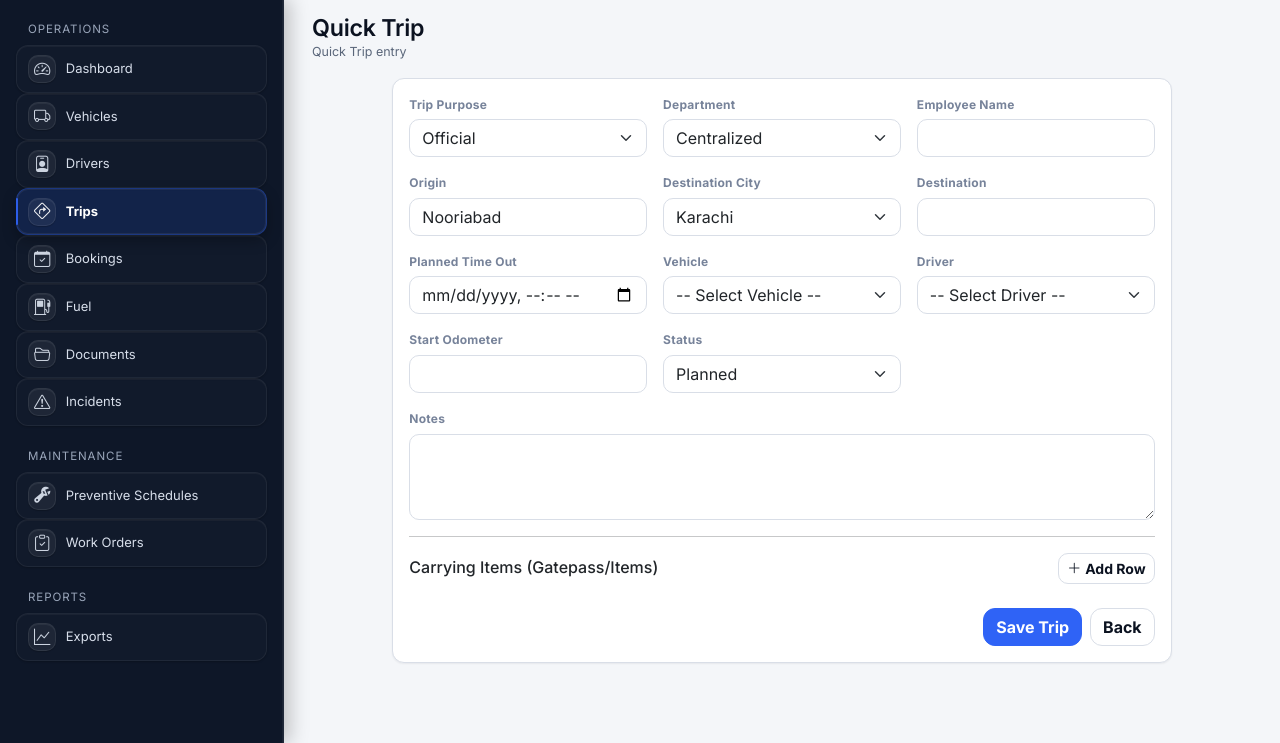
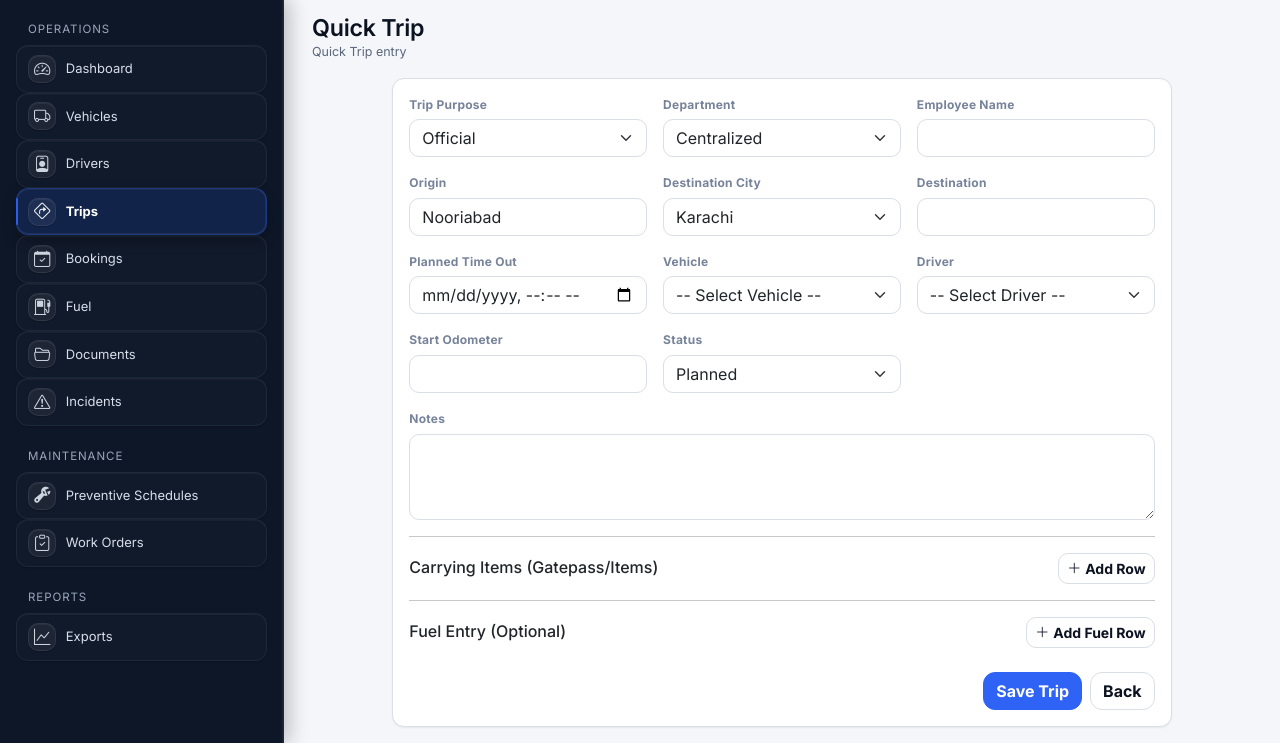
Before and after one commit to Bilalkhawaja001/fleet-management, a Flask app: page /trips/new in a window 1280 px wide. Shown: the part 57-800 px from the top of the page. Run offline with Flask 3, Linux system fonts and the light colour scheme; the visitor is signed in with stand-in values (Sample User, id 1); data that the repository does not hold is empty.

Commit message:
Merge trip workflow updates with fuel rows and tests

```diff
--- a/app/blueprints/trips/forms.py
+++ b/app/blueprints/trips/forms.py
@@ -43,7 +43,7 @@ class TripForm(FlaskForm):
     )
 
     department = SelectField("Department", choices=DEPARTMENTS, validators=[DataRequired()])
-    employee_name = StringField("Employee Name", validators=[DataRequired(), Length(min=2, max=120)])
+    employee_name = StringField("Employee Name", validators=[Optional(), Length(max=120)])
 
     origin = StringField("Origin", validators=[DataRequired(), Length(min=2, max=120)], default="Nooriabad")
     destination_city = SelectField("Destination City", choices=CITIES, validators=[DataRequired()])
@@ -52,7 +52,7 @@ class TripForm(FlaskForm):
     time_out = DateTimeLocalField("Planned Time Out", validators=[DataRequired()], format="%Y-%m-%dT%H:%M")
 
     vehicle_id = SelectField("Vehicle", coerce=int, validators=[DataRequired()])
-    driver_id = SelectField("Driver", coerce=int, validators=[DataRequired()])
+    driver_id = SelectField("Driver", coerce=int, validators=[Optional()])
     odometer_start = IntegerField("Start Odometer", validators=[DataRequired(), NumberRange(min=0)])
 
     notes = TextAreaField("Notes", validators=[Optional(), Length(max=1000)])
--- a/app/blueprints/trips/routes.py
+++ b/app/blueprints/trips/routes.py
@@ -1,11 +1,11 @@
 from datetime import date, datetime, time
-from decimal import Decimal
+from decimal import Decimal, InvalidOperation
 
 from flask import Blueprint, flash, jsonify, redirect, render_template, request, url_for
 from flask_login import login_required
 
 from ...extensions import db
-from ...models import FuelEntry, Role, Trip, TripExpense, TripExpenseType, TripItem, ItemOwnership, ItemUom, ItemReturnType, TripStatus, UsageType, Vehicle, Driver
+from ...models import FuelEntry, FuelEntryStatus, Role, Trip, TripExpense, TripExpenseType, TripItem, ItemOwnership, ItemUom, ItemReturnType, TripStatus, UsageType, Vehicle, Driver
 from ...rbac import role_required
 from .expense_forms import TripExpenseForm
 from .forms import EndTripForm, TripForm
@@ -22,7 +22,7 @@ def _fill_choices(form: TripForm):
 
 
 def _editable_statuses():
-    return {TripStatus.ASSIGNED, TripStatus.IN_TRANSIT}
+    return {TripStatus.PLANNED, TripStatus.ASSIGNED, TripStatus.IN_TRANSIT}
 
 
 def _parse_trip_items_or_error():
@@ -97,6 +97,81 @@ def _parse_trip_items_or_error():
     return rows, None
 
 
+def _parse_trip_fuel_rows_or_error():
+    fuel_datetimes = request.form.getlist("fuel_datetime[]")
+    fuel_types = request.form.getlist("fuel_type[]")
+    liters_values = request.form.getlist("fuel_liters[]")
+    rate_values = request.form.getlist("fuel_rate[]")
+    amount_values = request.form.getlist("fuel_amount[]")
+    notes_values = request.form.getlist("fuel_notes[]")
+
+    rows = []
+    fuel_row_count = max(
+        len(fuel_datetimes), len(fuel_types), len(liters_values), len(rate_values), len(amount_values), len(notes_values)
+    )
+
+    for i in range(fuel_row_count):
+        dt_raw = (fuel_datetimes[i] if i < len(fuel_datetimes) else "").strip()
+        fuel_type = (fuel_types[i] if i < len(fuel_types) else "").strip().lower()
+        liters_raw = (liters_values[i] if i < len(liters_values) else "").strip()
+        rate_raw = (rate_values[i] if i < len(rate_values) else "").strip()
+        amount_raw = (amount_values[i] if i < len(amount_values) else "").strip()
+        notes_raw = (notes_values[i] if i < len(notes_values) else "").strip()
+
+        if not any([dt_raw, fuel_type, liters_raw, rate_raw, amount_raw, notes_raw]):
+            continue
+
+        if not liters_raw:
+            return None, f"Liters are required at fuel row {i + 1}"
+
+        try:
+            liters = Decimal(liters_raw)
+        except InvalidOperation:
+            return None, f"Invalid liters at fuel row {i + 1}"
+
+        if liters <= 0:
+            return None, f"Liters must be > 0 at fuel row {i + 1}"
+
+        rate = None
+        if rate_raw:
+            try:
+                rate = Decimal(rate_raw)
+            except InvalidOperation:
+                return None, f"Invalid rate at fuel row {i + 1}"
+            if rate < 0:
+                return None, f"Rate must be >= 0 at fuel row {i + 1}"
+
+        amount = None
+        if amount_raw:
+            try:
+                amount = Decimal(amount_raw)
+            except InvalidOperation:
+                return None, f"Invalid amount at fuel row {i + 1}"
+            if amount < 0:
+                return None, f"Amount must be >= 0 at fuel row {i + 1}"
+
+        if amount is None and rate is not None:
+            amount = (rate * liters).quantize(Decimal("0.01"))
+
+        try:
+            fuel_dt = datetime.fromisoformat(dt_raw) if dt_raw else datetime.now()
+        except ValueError:
+            return None, f"Invalid fuel date/time at row {i + 1}"
+
+        rows.append(
+            {
+                "fuel_datetime": fuel_dt,
+                "fuel_type": fuel_type,
+                "liters": liters,
+                "rate": rate,
+                "amount": amount,
+                "notes": notes_raw,
+            }
+        )
+
+    return rows, None
+
+
 @bp.get("/")
 @login_required
 def trip_list():
@@ -136,18 +211,20 @@ def trip_create():
         if (form.vehicle_id.data or 0) == 0:
             flash("Vehicle is required", "danger")
             return render_template("trips/trip_form.html", form=form, title="Quick Trip")
-        if (form.driver_id.data or 0) == 0:
-            flash("Driver is required", "danger")
-            return render_template("trips/trip_form.html", form=form, title="Quick Trip")
 
         item_rows, item_err = _parse_trip_items_or_error()
         if item_err:
             flash(item_err, "danger")
             return render_template("trips/trip_form.html", form=form, title="Quick Trip")
 
+        fuel_rows, fuel_err = _parse_trip_fuel_rows_or_error()
+        if fuel_err:
+            flash(fuel_err, "danger")
+            return render_template("trips/trip_form.html", form=form, title="Quick Trip")
+
         t = Trip(
             vehicle_id=form.vehicle_id.data,
-            driver_id=form.driver_id.data,
+            driver_id=(form.driver_id.data or 0) or None,
             odometer_start=form.odometer_start.data,
             time_out=form.time_out.data,
             usage_type=UsageType(form.usage_type.data).value,
@@ -164,6 +241,30 @@ def trip_create():
 
         for row in item_rows:
             db.session.add(TripItem(trip_id=t.id, **row))
+
+        for idx, row in enumerate(fuel_rows, start=1):
+            fuel_note_parts = []
+            if row["fuel_type"]:
+                fuel_note_parts.append(f"Fuel Type: {row['fuel_type'].title()}")
+            if row["notes"]:
+                fuel_note_parts.append(row["notes"])
+            fuel_notes = " | ".join(fuel_note_parts) if fuel_note_parts else None
+
+            db.session.add(
+                FuelEntry(
+                    vehicle_id=t.vehicle_id,
+                    driver_id=t.driver_id,
+                    trip_id=t.id,
+                    slip_no=f"TRIP-{t.id}-{idx}-{int(row['fuel_datetime'].timestamp())}",
+                    fuel_date=row["fuel_datetime"].date(),
+                    liters=row["liters"],
+                    rate=row["rate"],
+                    amount=row["amount"],
+                    fuel_purpose=(t.usage_type.value if hasattr(t.usage_type, "value") else str(t.usage_type or UsageType.OFFICIAL.value)),
+                    status=FuelEntryStatus.PENDING,
+                    reject_reason=fuel_notes,
+                )
+            )
 
         db.session.commit()
         flash("Trip saved", "success")
@@ -201,9 +302,7 @@ def trip_edit(trip_id: int):
         if (form.vehicle_id.data or 0) == 0:
             flash("Vehicle is required", "danger")
             return render_template("trips/trip_form.html", form=form, title=f"Edit Trip #{t.id}")
-        if (form.driver_id.data or 0) == 0:
-            flash("Driver is required", "danger")
-            return render_template("trips/trip_form.html", form=form, title=f"Edit Trip #{t.id}")
+        # Driver is optional in merged trip workflow.
 
         item_rows, item_err = _parse_trip_items_or_error()
         if item_err:
@@ -211,7 +310,7 @@ def trip_edit(trip_id: int):
             return render_template("trips/trip_form.html", form=form, title=f"Edit Trip #{t.id}")
 
         t.vehicle_id = form.vehicle_id.data
-        t.driver_id = form.driver_id.data
+        t.driver_id = (form.driver_id.data or 0) or None
         t.odometer_start = form.odometer_start.data
         t.time_out = form.time_out.data
         t.usage_type = UsageType(form.usage_type.data).value
--- a/app/templates/trips/trip_form.html
+++ b/app/templates/trips/trip_form.html
@@ -40,6 +40,13 @@
           <option value="Spinning"></option>
         </datalist>
 
+        <hr>
+        <div class="d-flex justify-content-between align-items-center mb-2">
+          <h6 class="mb-0">Fuel Entry (Optional)</h6>
+          <button class="btn btn-sm btn-outline-secondary" type="button" id="addFuelRow"><i class="bi bi-plus-lg me-1"></i>Add Fuel Row</button>
+        </div>
+        <div id="fuelRows"></div>
+
         <div class="d-flex gap-2 pt-3 justify-content-end">
           {{ form.submit(class_='btn btn-primary') }}
           <a class="btn btn-outline-secondary" href="{{ url_for('trips.trip_list') }}">Back</a>
@@ -53,6 +60,8 @@
 (function(){
   const rows = document.getElementById('itemRows');
   const addBtn = document.getElementById('addItemRow');
+  const fuelRows = document.getElementById('fuelRows');
+  const addFuelBtn = document.getElementById('addFuelRow');
 
   function toggleCompanyFields(row){
     const own = row.querySelector('select[name="item_ownership[]"]')?.value;
@@ -125,7 +134,72 @@
     toggleCompanyFields(row);
   }
 
+  function nowLocal(){
+    const d = new Date();
+    const pad = n => String(n).padStart(2, '0');
+    return `${d.getFullYear()}-${pad(d.getMonth()+1)}-${pad(d.getDate())}T${pad(d.getHours())}:${pad(d.getMinutes())}`;
+  }
+
+  function addFuelRow(){
+    const row = document.createElement('div');
+    row.className = 'border rounded p-2 mb-2 fuel-row';
+    row.innerHTML = `
+      <div class="row g-2 align-items-end">
+        <div class="col-md-3">
+          <label class="form-label">Fuel Date/Time</label>
+          <input type="datetime-local" name="fuel_datetime[]" class="form-control" value="${nowLocal()}">
+        </div>
+        <div class="col-md-2">
+          <label class="form-label">Fuel Type</label>
+          <select name="fuel_type[]" class="form-select">
+            <option value="">--</option>
+            <option value="petrol">Petrol</option>
+            <option value="diesel">Diesel</option>
+          </select>
+        </div>
+        <div class="col-md-2">
+          <label class="form-label">Liters</label>
+          <input type="number" step="0.01" min="0" name="fuel_liters[]" class="form-control" placeholder="Required if row added">
+        </div>
+        <div class="col-md-2">
+          <label class="form-label">Rate</label>
+          <input type="number" step="0.01" min="0" name="fuel_rate[]" class="form-control" placeholder="Optional">
+        </div>
+        <div class="col-md-2">
+          <label class="form-label">Amount</label>
+          <input type="number" step="0.01" min="0" name="fuel_amount[]" class="form-control" placeholder="Auto-calc">
+        </div>
+        <div class="col-md-1">
+          <button type="button" class="btn btn-outline-danger btn-sm w-100 remove-fuel-row">×</button>
+        </div>
+        <div class="col-12">
+          <label class="form-label">Notes</label>
+          <input type="text" name="fuel_notes[]" class="form-control" placeholder="Optional">
+        </div>
+      </div>
+    `;
+
+    const litersInput = row.querySelector('input[name="fuel_liters[]"]');
+    const rateInput = row.querySelector('input[name="fuel_rate[]"]');
+    const amountInput = row.querySelector('input[name="fuel_amount[]"]');
+
+    function recalcAmount(){
+      const liters = parseFloat(litersInput.value || '');
+      const rate = parseFloat(rateInput.value || '');
+      if(!Number.isNaN(liters) && !Number.isNaN(rate)){
+        amountInput.value = (liters * rate).toFixed(2);
+      }
+    }
+
+    litersInput.addEventListener('input', recalcAmount);
+    rateInput.addEventListener('input', recalcAmount);
+    row.querySelector('.remove-fuel-row').addEventListener('click', () => row.remove());
+
+    fuelRows.appendChild(row);
+  }
+
   addBtn?.addEventListener('click', addItemRow);
+  addFuelBtn?.addEventListener('click', addFuelRow);
 })();
 </script>
 
```
Also changed, not shown: TRIP_WORKFLOW_MERGED_UPDATE_REPORT.md (added, +84 -0 lines), app/templates/trips/trips_list.html (+7 -8 lines), tests/test_trip_workflow.py (+103 -1 lines).
